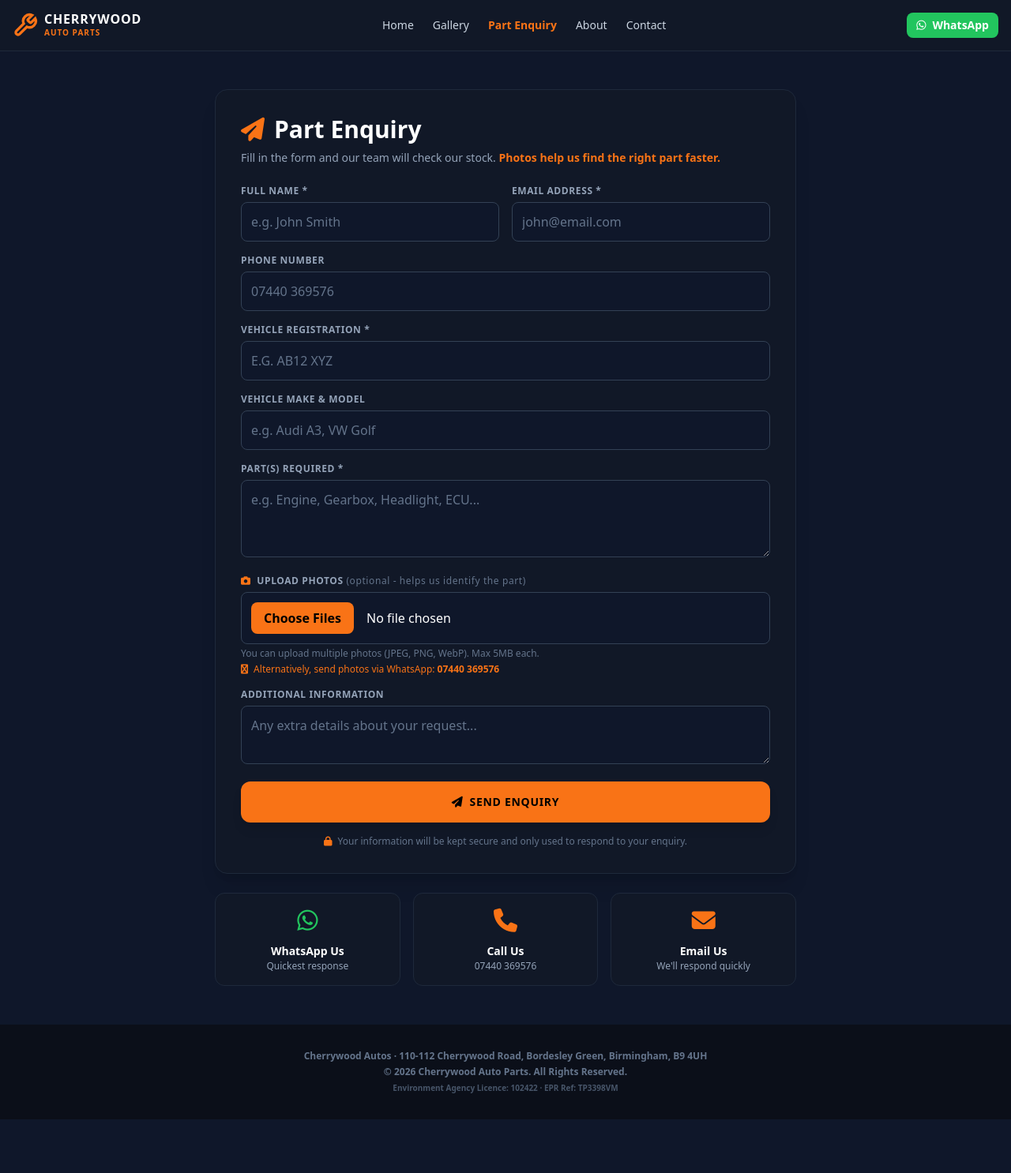
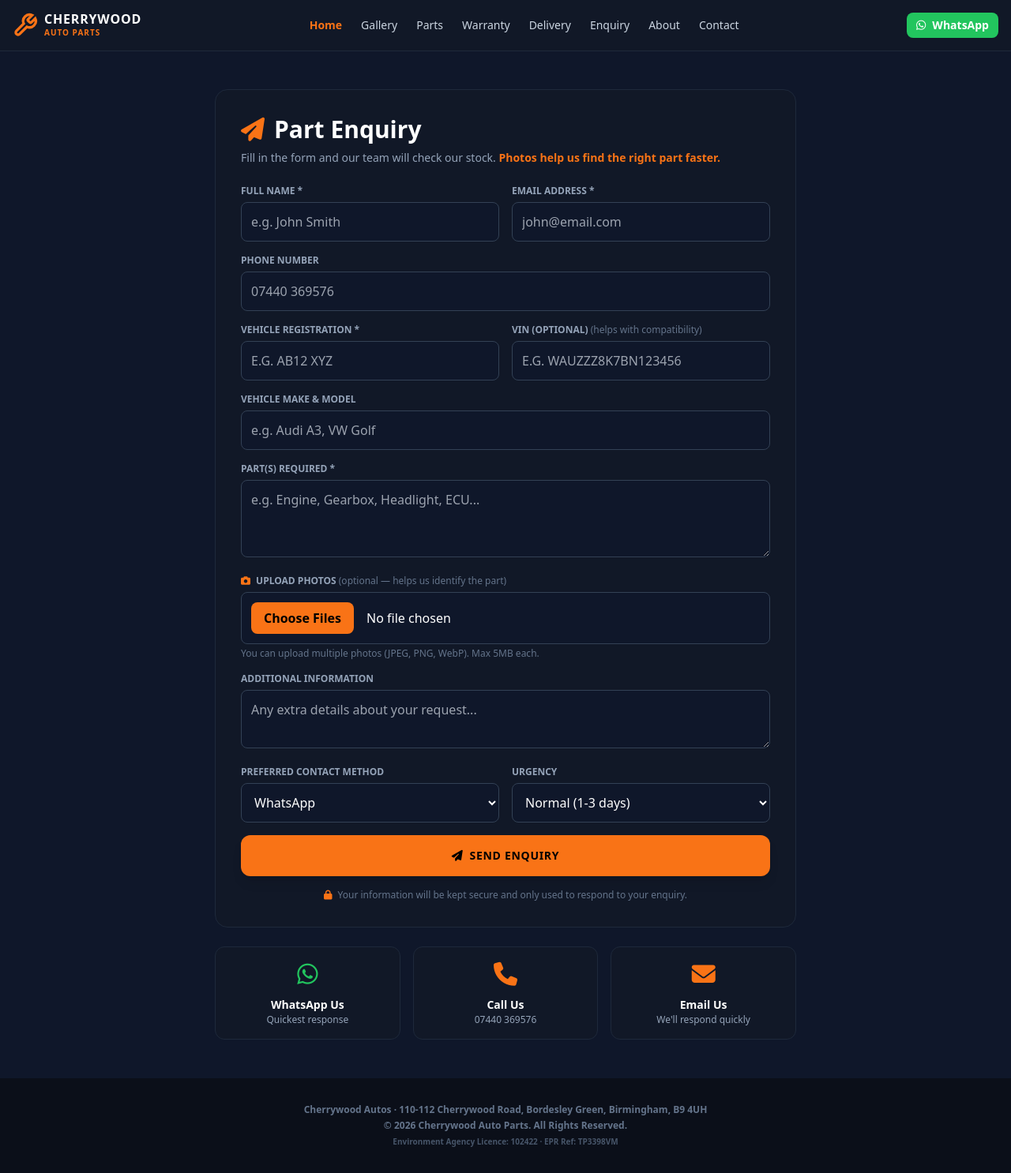
Before and after one commit to zabdi908-glitch/cherrywood-inventory-dev, a Python web app: template templates/enquiry.html in a window 1280 px wide. Shown: the whole page at 79% size. Before the commit the page ends 1418 px from the top, so only its background shows below. Run offline with Jinja, Linux system fonts and the light colour scheme; the template is opened without the code that fills it, so the values that code supplies are empty; some libraries are stand-ins or nearby versions.

Commit message:
Update enquiry.html

```diff
--- a/templates/enquiry.html
+++ b/templates/enquiry.html
@@ -1,63 +1,10 @@
-<!DOCTYPE html>
-<html lang="en">
-<head>
-    <meta charset="UTF-8">
-    <meta name="viewport" content="width=device-width, initial-scale=1.0">
-    <title>Part Enquiry - Cherrywood Auto Parts</title>
-    <script src="https://cdn.tailwindcss.com"></script>
-    <link rel="stylesheet" href="https://cdnjs.cloudflare.com/ajax/libs/font-awesome/6.4.0/css/all.min.css">
-    <style>
-        body { background-color: #0f172a; color: #f8fafc; font-family: system-ui, -apple-system, sans-serif; }
-        .orange-gradient { background: linear-gradient(135deg, #f97316 0%, #ea580c 100%); }
-    </style>
-</head>
-<body class="bg-[#0f172a] text-slate-200 min-h-screen flex flex-col">
+{% extends "base.html" %}
 
-    <!-- ===== NAVIGATION ===== -->
-    <nav class="bg-[#111827] border-b border-slate-800 sticky top-0 z-50">
-        <div class="max-w-7xl mx-auto px-4 h-16 flex items-center justify-between">
-            <a href="/" class="flex items-center gap-2">
-                <svg class="w-8 h-8 text-[#f97316]" viewBox="0 0 24 24" fill="none" stroke="currentColor" stroke-width="2.5">
-                    <path d="M14.7 6.3a1 1 0 0 0 0 1.4l1.6 1.6a1 1 0 0 0 1.4 0l3.77-3.77a6 6 0 0 1-7.94 7.94l-6.91 6.91a2.12 2.12 0 0 1-3-3l6.91-6.91a6 6 0 0 1 7.94-7.94l-3.76 3.76z"/>
-                </svg>
-                <div>
-                    <span class="font-black text-base tracking-wider block text-white leading-none">CHERRYWOOD</span>
-                    <span class="text-[10px] font-black text-[#f97316] tracking-widest uppercase block mt-0.5">AUTO PARTS</span>
-                </div>
-            </a>
-            <div class="hidden md:flex items-center gap-6">
-                <a href="/" class="text-sm text-slate-300 hover:text-[#f97316] transition">Home</a>
-                <a href="/gallery" class="text-sm text-slate-300 hover:text-[#f97316] transition">Gallery</a>
-                <a href="/enquiry" class="text-sm text-[#f97316] font-bold transition">Part Enquiry</a>
-                <a href="/about" class="text-sm text-slate-300 hover:text-[#f97316] transition">About</a>
-                <a href="/contact" class="text-sm text-slate-300 hover:text-[#f97316] transition">Contact</a>
-            </div>
-            <div class="flex items-center gap-3">
-                <a href="https://wa.me/447440369576" target="_blank" class="bg-[#22c55e] text-white px-3 py-1.5 rounded-lg font-bold text-sm flex items-center gap-2 hover:bg-green-600 transition">
-                    <i class="fa-brands fa-whatsapp"></i> <span class="hidden sm:inline">WhatsApp</span>
-                </a>
-                {% if session.get('logged_in') %}
-                    <a href="/logout" class="text-xs bg-red-600 px-3 py-1.5 rounded font-bold text-white">Logout</a>
-                {% endif %}
-                <button id="mobile-menu-btn" class="md:hidden text-white text-xl">
-                    <i class="fa-solid fa-bars"></i>
-                </button>
-            </div>
-        </div>
-        <div id="mobile-menu" class="hidden md:hidden bg-[#1e293b] border-t border-slate-700 py-3 px-4">
-            <div class="flex flex-col gap-2">
-                <a href="/" class="text-sm text-slate-300 hover:text-[#f97316] transition py-1">Home</a>
-                <a href="/gallery" class="text-sm text-slate-300 hover:text-[#f97316] transition py-1">Gallery</a>
-                <a href="/enquiry" class="text-sm text-[#f97316] font-bold transition py-1">Part Enquiry</a>
-                <a href="/about" class="text-sm text-slate-300 hover:text-[#f97316] transition py-1">About</a>
-                <a href="/contact" class="text-sm text-slate-300 hover:text-[#f97316] transition py-1">Contact</a>
-            </div>
-        </div>
-    </nav>
+{% block title %}Part Enquiry - Cherrywood Auto Parts{% endblock %}
 
-    <!-- ===== MAIN CONTENT ===== -->
-    <main class="flex-1 max-w-3xl mx-auto px-4 py-12 w-full">
-        <div class="bg-[#111827] border border-slate-800 rounded-2xl p-8 shadow-xl">
+{% block content %}
+<div class="max-w-3xl mx-auto px-4 py-12 w-full">
+    <div class="bg-[#111827] border border-slate-800 rounded-2xl p-8">
         <h1 class="text-3xl font-black text-white mb-2 flex items-center gap-3">
             <i class="fa-solid fa-paper-plane text-[#f97316]"></i> Part Enquiry
         </h1>
@@ -66,7 +13,6 @@
             <span class="text-[#f97316] font-bold">Photos help us find the right part faster.</span>
         </p>
 
-            <!-- Flash Messages -->
         {% with messages = get_flashed_messages(with_categories=true) %}
             {% if messages %}
                 {% for category, message in messages %}
@@ -77,63 +23,94 @@
             {% endif %}
         {% endwith %}
 
-            <form action="/enquiry" method="POST" class="space-y-4">
+        <form action="/enquiry" method="POST" class="space-y-4" enctype="multipart/form-data">
+            <!-- Row 1: Name + Email -->
             <div class="grid grid-cols-1 sm:grid-cols-2 gap-4">
                 <div>
-                        <label class="block text-xs font-black uppercase text-slate-400 mb-1.5 tracking-wider">Full Name *</label>
+                    <label class="block text-xs font-black uppercase text-slate-400 mb-1.5">Full Name *</label>
                     <input type="text" name="name" placeholder="e.g. John Smith" required
-                               class="w-full p-3 bg-[#0f172a] border border-slate-700 rounded-lg text-white placeholder-slate-500 focus:border-[#f97316] outline-none transition">
+                           class="w-full p-3 bg-[#0f172a] border border-slate-700 rounded-lg text-white focus:border-[#f97316] outline-none transition">
                 </div>
                 <div>
-                        <label class="block text-xs font-black uppercase text-slate-400 mb-1.5 tracking-wider">Email Address *</label>
+                    <label class="block text-xs font-black uppercase text-slate-400 mb-1.5">Email Address *</label>
                     <input type="email" name="email" placeholder="john@email.com" required
-                               class="w-full p-3 bg-[#0f172a] border border-slate-700 rounded-lg text-white placeholder-slate-500 focus:border-[#f97316] outline-none transition">
+                           class="w-full p-3 bg-[#0f172a] border border-slate-700 rounded-lg text-white focus:border-[#f97316] outline-none transition">
                 </div>
             </div>
 
+            <!-- Row 2: Phone -->
             <div>
-                    <label class="block text-xs font-black uppercase text-slate-400 mb-1.5 tracking-wider">Phone Number</label>
+                <label class="block text-xs font-black uppercase text-slate-400 mb-1.5">Phone Number</label>
                 <input type="tel" name="phone" placeholder="07440 369576"
-                           class="w-full p-3 bg-[#0f172a] border border-slate-700 rounded-lg text-white placeholder-slate-500 focus:border-[#f97316] outline-none transition">
+                       class="w-full p-3 bg-[#0f172a] border border-slate-700 rounded-lg text-white focus:border-[#f97316] outline-none transition">
             </div>
 
+            <!-- Row 3: Reg + VIN -->
+            <div class="grid grid-cols-1 sm:grid-cols-2 gap-4">
                 <div>
-                    <label class="block text-xs font-black uppercase text-slate-400 mb-1.5 tracking-wider">Vehicle Registration *</label>
+                    <label class="block text-xs font-black uppercase text-slate-400 mb-1.5">Vehicle Registration *</label>
                     <input type="text" name="reg" placeholder="e.g. AB12 XYZ" required
-                           class="w-full p-3 bg-[#0f172a] border border-slate-700 rounded-lg text-white placeholder-slate-500 focus:border-[#f97316] outline-none transition uppercase">
+                           class="w-full p-3 bg-[#0f172a] border border-slate-700 rounded-lg text-white focus:border-[#f97316] outline-none transition uppercase">
+                </div>
+                <div>
+                    <label class="block text-xs font-black uppercase text-slate-400 mb-1.5">
+                        VIN (Optional)
+                        <span class="text-slate-500 font-normal lowercase">(helps with compatibility)</span>
+                    </label>
+                    <input type="text" name="vin" placeholder="e.g. WAUZZZ8K7BN123456"
+                           class="w-full p-3 bg-[#0f172a] border border-slate-700 rounded-lg text-white focus:border-[#f97316] outline-none transition uppercase">
+                </div>
             </div>
 
+            <!-- Row 4: Vehicle Make & Model -->
             <div>
-                    <label class="block text-xs font-black uppercase text-slate-400 mb-1.5 tracking-wider">Vehicle Make & Model</label>
+                <label class="block text-xs font-black uppercase text-slate-400 mb-1.5">Vehicle Make & Model</label>
                 <input type="text" name="vehicle" placeholder="e.g. Audi A3, VW Golf"
-                           class="w-full p-3 bg-[#0f172a] border border-slate-700 rounded-lg text-white placeholder-slate-500 focus:border-[#f97316] outline-none transition">
+                       class="w-full p-3 bg-[#0f172a] border border-slate-700 rounded-lg text-white focus:border-[#f97316] outline-none transition">
             </div>
 
+            <!-- Row 5: Parts Required -->
             <div>
-                    <label class="block text-xs font-black uppercase text-slate-400 mb-1.5 tracking-wider">Part(s) Required *</label>
+                <label class="block text-xs font-black uppercase text-slate-400 mb-1.5">Part(s) Required *</label>
                 <textarea name="parts" rows="3" placeholder="e.g. Engine, Gearbox, Headlight, ECU..." required
-                              class="w-full p-3 bg-[#0f172a] border border-slate-700 rounded-lg text-white placeholder-slate-500 focus:border-[#f97316] outline-none transition"></textarea>
+                          class="w-full p-3 bg-[#0f172a] border border-slate-700 rounded-lg text-white focus:border-[#f97316] outline-none transition"></textarea>
             </div>
 
-                <!-- ✅ Photo Upload -->
+            <!-- Row 6: Photo Upload -->
             <div>
-                    <label class="block text-xs font-black uppercase text-slate-400 mb-1.5 tracking-wider">
+                <label class="block text-xs font-black uppercase text-slate-400 mb-1.5">
                     <i class="fa-solid fa-camera text-[#f97316] mr-1"></i> Upload Photos
-                        <span class="text-slate-500 font-normal lowercase">(optional - helps us identify the part)</span>
+                    <span class="text-slate-500 font-normal lowercase">(optional — helps us identify the part)</span>
                 </label>
                 <input type="file" name="photos" multiple accept="image/*"
-                           class="w-full p-3 bg-[#0f172a] border border-slate-700 rounded-lg text-white placeholder-slate-500 focus:border-[#f97316] outline-none transition file:mr-4 file:py-2 file:px-4 file:rounded-lg file:border-0 file:bg-[#f97316] file:text-black file:font-bold hover:file:bg-orange-500">
+                       class="w-full p-3 bg-[#0f172a] border border-slate-700 rounded-lg text-white focus:border-[#f97316] outline-none transition file:mr-4 file:py-2 file:px-4 file:rounded-lg file:border-0 file:bg-[#f97316] file:text-black file:font-bold hover:file:bg-orange-500">
                 <p class="text-xs text-slate-500 mt-1">You can upload multiple photos (JPEG, PNG, WebP). Max 5MB each.</p>
-                    <p class="text-xs text-[#f97316] mt-1">
-                        <i class="fa-solid fa-whatsapp mr-1"></i>
-                        Alternatively, send photos via WhatsApp: <a href="https://wa.me/447440369576" target="_blank" class="hover:underline font-bold">07440 369576</a>
-                    </p>
             </div>
 
+            <!-- Row 7: Additional Info -->
             <div>
-                    <label class="block text-xs font-black uppercase text-slate-400 mb-1.5 tracking-wider">Additional Information</label>
+                <label class="block text-xs font-black uppercase text-slate-400 mb-1.5">Additional Information</label>
                 <textarea name="message" rows="2" placeholder="Any extra details about your request..."
-                              class="w-full p-3 bg-[#0f172a] border border-slate-700 rounded-lg text-white placeholder-slate-500 focus:border-[#f97316] outline-none transition"></textarea>
+                          class="w-full p-3 bg-[#0f172a] border border-slate-700 rounded-lg text-white focus:border-[#f97316] outline-none transition"></textarea>
+            </div>
+
+            <!-- Row 8: Preferred Contact Method + Urgency -->
+            <div class="grid grid-cols-1 sm:grid-cols-2 gap-4">
+                <div>
+                    <label class="block text-xs font-black uppercase text-slate-400 mb-1.5">Preferred Contact Method</label>
+                    <select name="contact_method" class="w-full p-3 bg-[#0f172a] border border-slate-700 rounded-lg text-white focus:border-[#f97316] outline-none transition">
+                        <option value="WhatsApp">WhatsApp</option>
+                        <option value="Phone">Phone</option>
+                        <option value="Email">Email</option>
+                    </select>
+                </div>
+                <div>
+                    <label class="block text-xs font-black uppercase text-slate-400 mb-1.5">Urgency</label>
+                    <select name="urgency" class="w-full p-3 bg-[#0f172a] border border-slate-700 rounded-lg text-white focus:border-[#f97316] outline-none transition">
+                        <option value="Normal">Normal (1-3 days)</option>
+                        <option value="Urgent">Urgent (Need ASAP)</option>
+                    </select>
+                </div>
             </div>
 
             <button type="submit" class="w-full p-4 bg-[#f97316] text-black font-black uppercase text-sm tracking-wider rounded-xl hover:bg-orange-500 transition shadow-lg flex items-center justify-center gap-2">
@@ -164,22 +141,5 @@
             <p class="text-xs text-slate-400">We'll respond quickly</p>
         </div>
     </div>
-    </main>
-
-    <!-- ===== FOOTER ===== -->
-    <footer class="bg-[#0b0f19] border-t border-slate-900 py-8 text-slate-500 text-xs font-semibold w-full">
-        <div class="max-w-7xl mx-auto px-4 text-center">
-            <p>Cherrywood Autos · 110-112 Cherrywood Road, Bordesley Green, Birmingham, B9 4UH</p>
-            <p class="mt-1">© 2026 Cherrywood Auto Parts. All Rights Reserved.</p>
-            <p class="mt-1 text-[10px] text-slate-600">Environment Agency Licence: 102422 · EPR Ref: TP3398VM</p>
 </div>
-    </footer>
-
-    <script>
-        document.getElementById('mobile-menu-btn').addEventListener('click', function() {
-            document.getElementById('mobile-menu').classList.toggle('hidden');
-        });
-    </script>
-
-</body>
-</html>
+{% endblock %}
```
Lines whose indentation alone changed are shown as unchanged.
